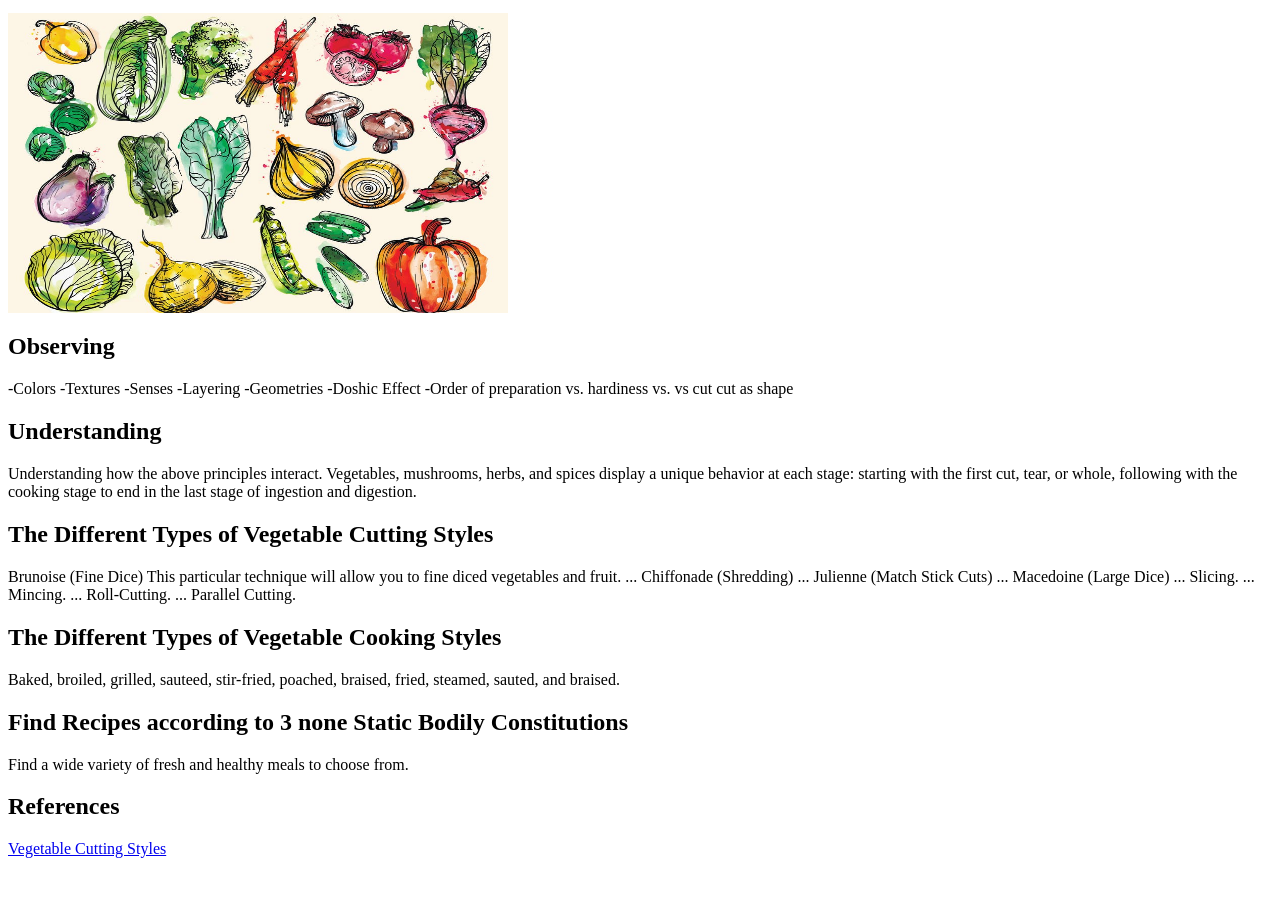
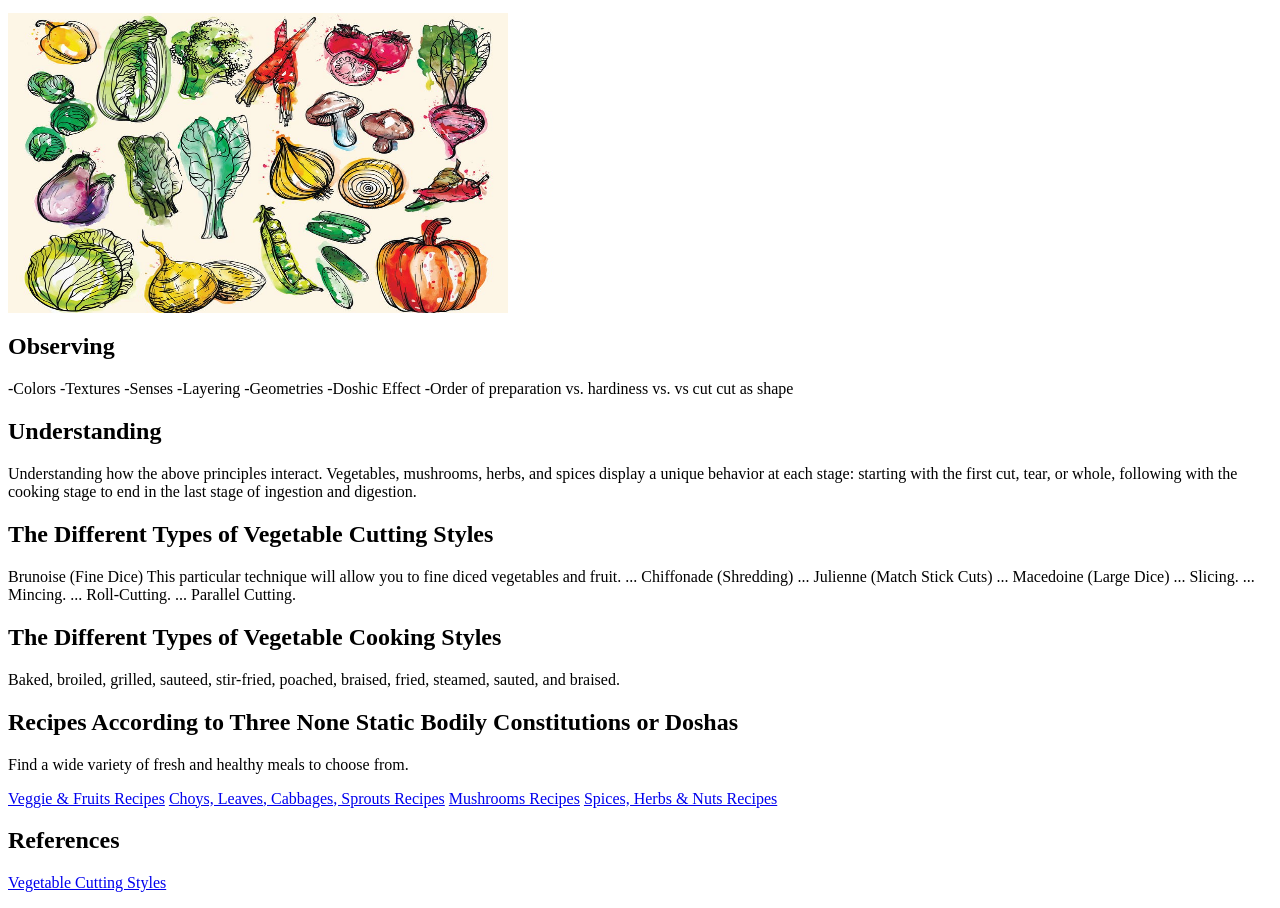
Before and after one commit to patmejia/veggie.meals, a plain HTML site: page index.html in a window 1280 px wide. Shown: the part 87-995 px from the top of the page. Before the commit the page ends 961 px from the top, so only its background shows below. Drawn offline with Linux system fonts and the light colour scheme.

Commit message:
adds links

```diff
--- a/index.html
+++ b/index.html
@@ -42,10 +42,15 @@
       Baked, broiled, grilled, sauteed, stir-fried, poached, braised, fried,
       steamed, sauted, and braised.
     </p>
-    <h2>Find Recipes according to 3 none Static Bodily Constitutions</h2>
+    <h2>Recipes According to Three None Static Bodily Constitutions or Doshas</h2>
     <p>Find a wide variety of fresh and healthy meals to choose from.</p>
+<!-- add html links to the different recipes -->
+    <a href="veggie-recipes.php">Veggie & Fruits Recipes</a>
+    <a href="leaves-recipes.php">Choys, Leaves, Cabbages, Sprouts Recipes</a>
+    <a href="mushrooms-recipes.php">Mushrooms Recipes</a>
+    <a href="spice-recipes.php">Spices, Herbs & Nuts Recipes</a>
 
-    <!-- insert reference to a website -->
+    <!-- add link reference to a website -->
     <h2>References</h2>
     <p>
       <a
```
